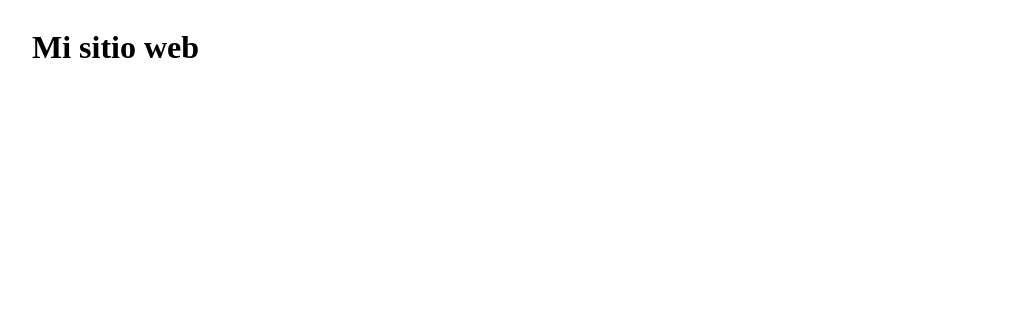
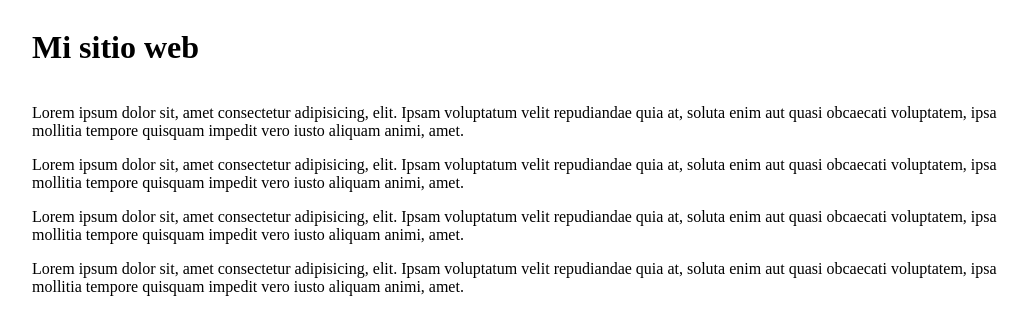
Before and after one commit to CuauSuarez/GitCourseWeb, a plain HTML site: page index.html in a window 1280 px wide. Shown: the whole page, without its empty margins (108-1136 px from the left). Drawn offline with Linux system fonts and the light colour scheme.

Commit message:
Agregando párrafos a la web

```diff
--- a/index.html
+++ b/index.html
@@ -15,6 +15,12 @@
 
 			</ul>
 		</header>
+		<main>
+			<p>Lorem ipsum dolor sit, amet consectetur adipisicing, elit. Ipsam voluptatum velit repudiandae quia at, soluta enim aut quasi obcaecati voluptatem, ipsa mollitia tempore quisquam impedit vero iusto aliquam animi, amet.</p>
+			<p>Lorem ipsum dolor sit, amet consectetur adipisicing, elit. Ipsam voluptatum velit repudiandae quia at, soluta enim aut quasi obcaecati voluptatem, ipsa mollitia tempore quisquam impedit vero iusto aliquam animi, amet.</p>
+			<p>Lorem ipsum dolor sit, amet consectetur adipisicing, elit. Ipsam voluptatum velit repudiandae quia at, soluta enim aut quasi obcaecati voluptatem, ipsa mollitia tempore quisquam impedit vero iusto aliquam animi, amet.</p>
+			<p>Lorem ipsum dolor sit, amet consectetur adipisicing, elit. Ipsam voluptatum velit repudiandae quia at, soluta enim aut quasi obcaecati voluptatem, ipsa mollitia tempore quisquam impedit vero iusto aliquam animi, amet.</p>
+		</main>
 	</div>
 </body>
 </html>
```
